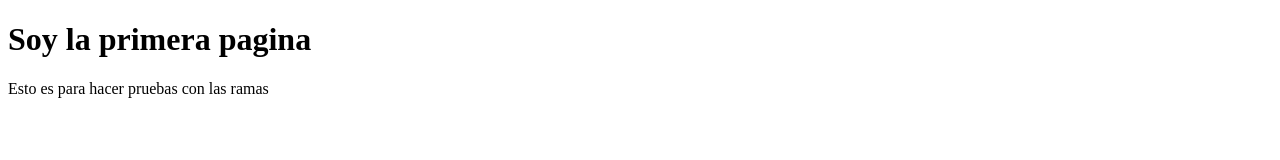
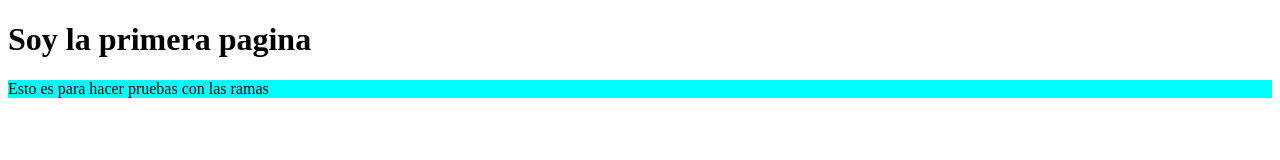
Before and after one commit to ElviaVega/css_html, a plain HTML site: page index.html in a window 1280 px wide. Drawn offline with Linux system fonts and the light colour scheme.

Commit message:
backgroun de parrafo

```diff
--- /dev/null
+++ b/css/index.css
@@ -0,0 +1,4 @@
+p {
+    background-color: aqua;
+
+}
--- a/index.html
+++ b/index.html
@@ -4,6 +4,7 @@
     <meta charset="UTF-8">
     <meta name="viewport" content="width=device-width, initial-scale=1.0">
     <title>Document</title>
+    <link rel="stylesheet" href="/css/index.css">
 </head>
 <body>
     <h1> Soy la primera pagina</h1>
```
Also changed, not shown: 1 other file.
